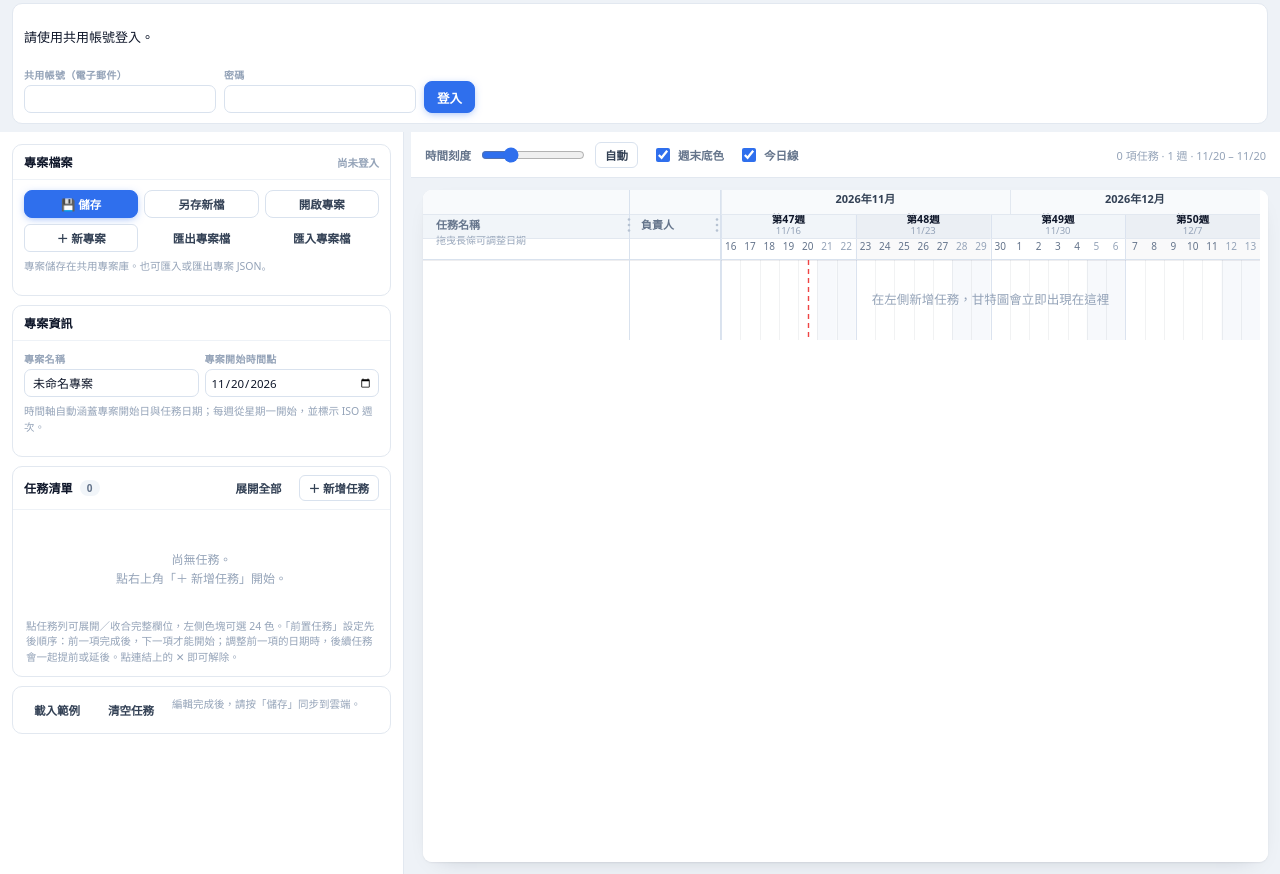
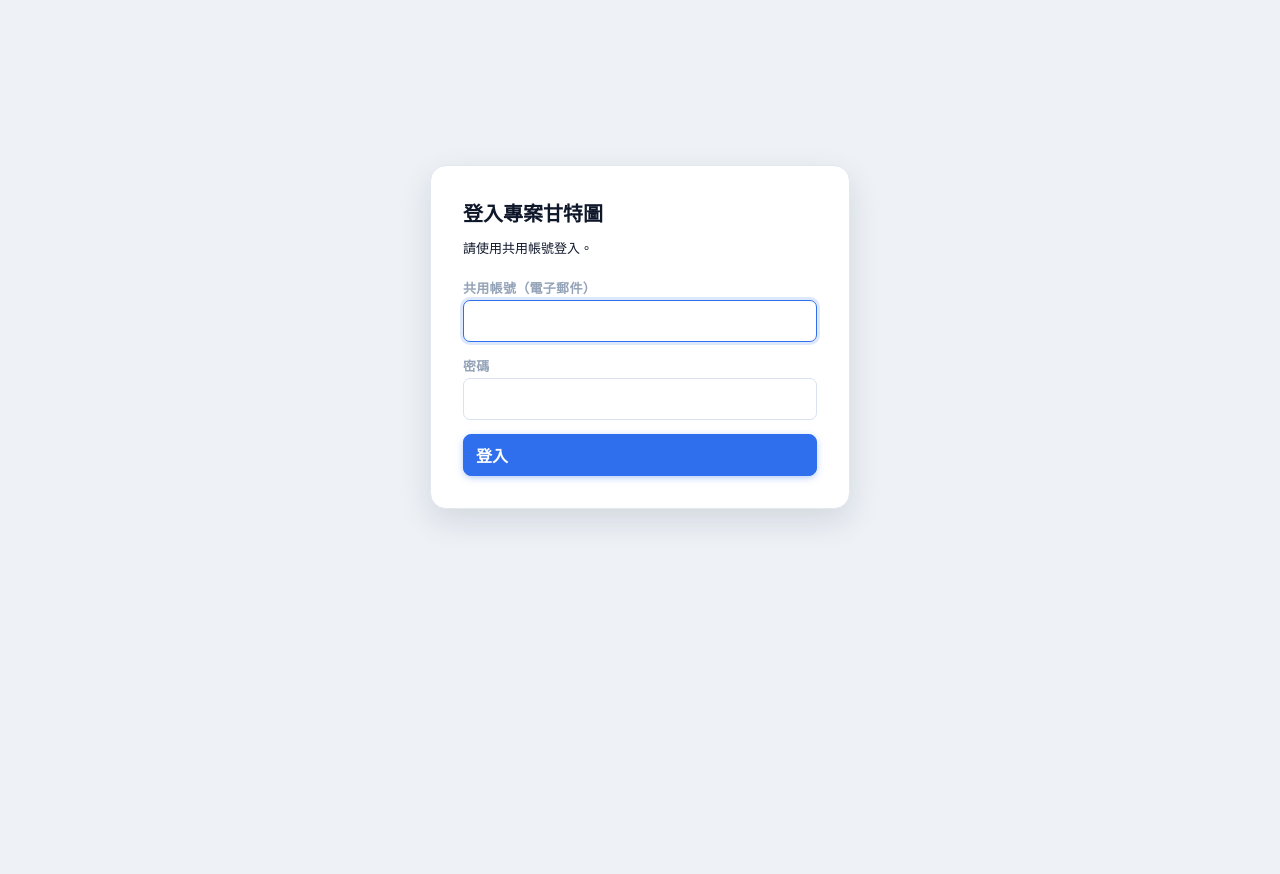
Before and after one commit to mountainway54/Gantt, a plain HTML site: page gantt.html in a window 1280 px wide. Shown: the part 63-937 px from the top of the page. After the commit the page ends 800 px from the top, so only its background shows below. Drawn offline with nearby package versions, Linux system fonts and the light colour scheme.

Commit message:
Improve Gantt login and project reopening

```diff
--- a/cloud-storage.js
+++ b/cloud-storage.js
@@ -5,6 +5,7 @@ const cloud = (() => {
   const enabled = web && new URLSearchParams(location.search).get('local') !== '1';
   const preferences = ['dayW', 'weekend', 'today', 'orient', 'theme', 'panelW', 'labelW', 'ownerW'];
   const prefsKey = 'gantt-studio-display-v1';
+  const activeProjectKey = 'gantt-studio-active-project-v1';
   let client;
   let authorized = false;
   let busy = false;
@@ -52,9 +53,15 @@ const cloud = (() => {
   function updateControls() {
     $('.layout').inert = !authorized || busy;
     $('#libModal').inert = !authorized || busy;
-    $('#cloudPanel').hidden = authorized;
-    $('#cloudLogin').hidden = !client || authorized;
-    $('#cloudLogin').querySelector('button').disabled = busy;
+    const panel = $('#cloudPanel');
+    const form = $('#cloudLogin');
+    const showForm = !!client && !authorized;
+    const focusLogin = showForm && (form.hidden || !panel.open);
+    form.hidden = !showForm;
+    form.querySelector('button').disabled = busy;
+    if (authorized && panel.open) panel.close();
+    if (!authorized && !panel.open) panel.showModal();
+    if (focusLogin) $('#cloudEmail').focus();
     $('#cloudLogout').hidden = !authorized;
     $('#cloudLogout').disabled = busy;
     for (const id of ['btnPdf', 'btnJpg', 'btnXlsx']) {
@@ -71,9 +78,21 @@ const cloud = (() => {
     baseline = JSON.stringify(payload());
     pendingCreate = null;
     status = '';
+    rememberProject(state.id);
     closeColorPop();
     hideTip();
     syncControls();
+  }
+
+  function rememberProject(id) {
+    try {
+      if (id) sessionStorage.setItem(activeProjectKey, id);
+      else sessionStorage.removeItem(activeProjectKey);
+    } catch {}
+  }
+
+  function rememberedProject() {
+    try { return sessionStorage.getItem(activeProjectKey); } catch { return null; }
   }
 
   function confirmDiscard() {
@@ -89,6 +108,7 @@ const cloud = (() => {
     const check = accountCheck;
     busy = true;
     if (saving) status = '儲存中…';
+    if (!requireLogin) $('#cloudMessage').textContent = '正在登入…';
     closeColorPop();
     updateControls();
     try {
@@ -96,7 +116,9 @@ const cloud = (() => {
     } catch (error) {
       const message = error.message || '無法連線，請稍後再試';
       if (saving && check === accountCheck) status = '儲存失敗';
-      toast(action + '失敗：' + message);
+      const feedback = action + '失敗：' + message;
+      if (requireLogin) toast(feedback);
+      else $('#cloudMessage').textContent = feedback;
     } finally {
       busy = false;
       updateControls();
@@ -196,16 +218,24 @@ const cloud = (() => {
     return run('載入專案庫', refreshLibrary);
   }
 
+  async function fetchProject(id) {
+    return unwrap(await client.from('gantt_projects').select().eq('id', id).maybeSingle());
+  }
+
+  function loadProject(row) {
+    validateProject(row.payload);
+    const next = normalizeState({ ...row.payload, ui: state.ui });
+    next.ui.selectedId = null;
+    loadEditor(next, row);
+  }
+
   function openProject(id) {
     if (!canEdit() || !confirmDiscard()) return;
     return run('開啟專案', async stillAuthorized => {
-      const row = unwrap(await client.from('gantt_projects').select().eq('id', id).maybeSingle());
+      const row = await fetchProject(id);
       if (!stillAuthorized()) return;
       if (!row) throw new Error('此專案已不存在，請重新開啟專案庫');
-      validateProject(row.payload);
-      const next = normalizeState({ ...row.payload, ui: state.ui });
-      next.ui.selectedId = null;
-      loadEditor(next, row);
+      loadProject(row);
       closeLibrary();
       toast('已開啟「' + state.project + '」');
     });
@@ -223,6 +253,7 @@ const cloud = (() => {
         revision = null;
         baseline = '';
         status = '';
+        rememberProject(null);
       }
       toast(deleted ? '已刪除雲端專案' : '專案已更新或刪除，請確認最新清單');
       await refreshLibrary(stillAuthorized);
@@ -272,6 +303,21 @@ const cloud = (() => {
       await client.auth.signOut({ scope: 'local' });
       throw new Error(allowed.error?.message || '這個帳號未獲授權使用專案庫');
     }
+    const lastProject = rememberedProject();
+    if (lastProject) {
+      try {
+        const row = await fetchProject(lastProject);
+        if (check !== accountCheck) return;
+        if (row) loadProject(row);
+        else {
+          rememberProject(null);
+          toast('上次開啟的專案已不存在。請從「開啟專案」查看清單。');
+        }
+      } catch {
+        if (check !== accountCheck) return;
+        toast('無法載入上次開啟的專案。請從「開啟專案」重試。');
+      }
+    }
     authorized = true;
     updateControls();
   }
@@ -288,8 +334,7 @@ const cloud = (() => {
 
   async function init() {
     const message = $('#cloudMessage');
-    $('#projectStorageHint').textContent = '專案儲存在共用專案庫。也可匯入或匯出專案 JSON。';
-    $('#editStorageHint').textContent = '編輯完成後，請按「儲存」同步到雲端。';
+    $('#cloudPanel').addEventListener('cancel', event => event.preventDefault());
     $('#libraryStorageHint').textContent = 'Supabase 共用專案庫';
     baseline = JSON.stringify(payload());
     updateControls();
--- a/gantt.html
+++ b/gantt.html
@@ -435,9 +435,25 @@
   /* 專案清單視窗 */
   .modal{position:fixed;inset:0;background:var(--overlay);z-index:90;display:grid;place-items:center;padding:20px}
   .modal[hidden]{display:none}
-  #cloudPanel{margin:8px 12px}
-  #cloudLogin{display:flex;align-items:end;gap:8px;flex-wrap:wrap}
+  body:has(#cloudPanel[open]){overflow:hidden}
+  #cloudPanel{
+    position:fixed;inset:0;width:100%;height:100vh;height:100dvh;
+    max-width:none;max-height:none;margin:0;border:0;padding:24px;
+    overflow:auto;background:var(--bg);color:var(--text);
+  }
+  #cloudPanel[open]{display:flex}
+  .cloud-card{
+    width:min(100%, 420px);margin:auto;padding:clamp(20px, 5vw, 32px);
+    background:var(--surface);border:1px solid var(--line);border-radius:16px;
+    box-shadow:0 12px 32px rgba(15,23,42,.12);
+  }
+  .cloud-card h1{margin:0;font-size:20px}
+  #cloudMessage{margin:12px 0 0;color:var(--text);line-height:1.5;overflow-wrap:anywhere}
+  #cloudLogin{display:grid;gap:14px;margin-top:20px}
   #cloudLogin[hidden]{display:none}
+  #cloudLogin .field + .field{margin:0}
+  #cloudLogin .field > span{font-size:13px}
+  #cloudLogin input,#cloudLogin button{min-height:42px;font-size:16px}
   #cloudLogout[hidden]{display:none}
   .modal-card{
     width:min(560px,100%);max-height:78vh;background:var(--surface);border-radius:14px;
@@ -512,8 +528,9 @@
   <button class="btn" id="cloudLogout" type="button" hidden>登出</button>
 </header>
 
-<section class="pcard" id="cloudPanel" hidden>
-  <div class="pcard-body">
+<dialog id="cloudPanel" aria-labelledby="cloudTitle" aria-describedby="cloudMessage">
+  <div class="cloud-card">
+    <h1 id="cloudTitle">登入專案甘特圖</h1>
     <p id="cloudMessage" role="status"></p>
     <form id="cloudLogin" hidden>
       <label class="field"><span>共用帳號（電子郵件）</span><input id="cloudEmail" type="email" autocomplete="username" required></label>
@@ -521,7 +538,7 @@
       <button class="btn primary" type="submit">登入</button>
     </form>
   </div>
-</section>
+</dialog>
 
 <main class="layout">
   <aside class="panel">
@@ -544,7 +561,6 @@
           <input id="fileImport" type="file" accept=".json,application/json" hidden>
         </div>
         <p class="hint" id="storageWarn" hidden>⚠ 此瀏覽器無法寫入本機儲存空間，專案只會保留在本次瀏覽。請改用「匯出專案檔」備份，或以 http://localhost 開啟本頁。</p>
-        <p class="hint" id="projectStorageHint">本機專案庫綁定目前的瀏覽器及開啟網址。可用專案 JSON 搬移資料。</p>
       </div>
     </section>
 
@@ -561,7 +577,6 @@
             <input id="projStart" type="date">
           </label>
         </div>
-        <p class="hint">時間軸自動涵蓋專案開始日與任務日期；每週從星期一開始，並標示 ISO 週次。</p>
       </div>
     </section>
 
@@ -575,7 +590,6 @@
       </div>
       <div class="pcard-body">
         <div id="taskList"></div>
-        <p class="hint" style="margin:10px 2px 0">點任務列可展開／收合完整欄位，左側色塊可選 24 色。「前置任務」設定先後順序：前一項完成後，下一項才能開始；調整前一項的日期時，後續任務會一起提前或延後。點連結上的 ✕ 即可解除。</p>
       </div>
     </section>
 
@@ -583,7 +597,6 @@
       <div class="pcard-body" style="display:flex;gap:8px;flex-wrap:wrap">
         <button class="btn tiny ghost" id="btnDemo" type="button">載入範例</button>
         <button class="btn tiny ghost" id="btnClear" type="button">清空任務</button>
-        <span class="hint" id="editStorageHint" style="margin:0;flex:1;min-width:130px">資料自動儲存在此瀏覽器。</span>
       </div>
     </section>
   </aside>
```
Also changed, not shown: 1 other file.
